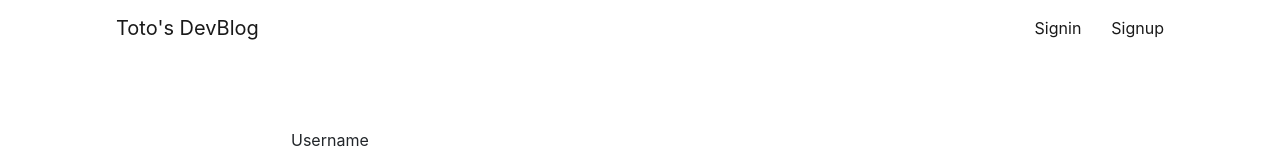
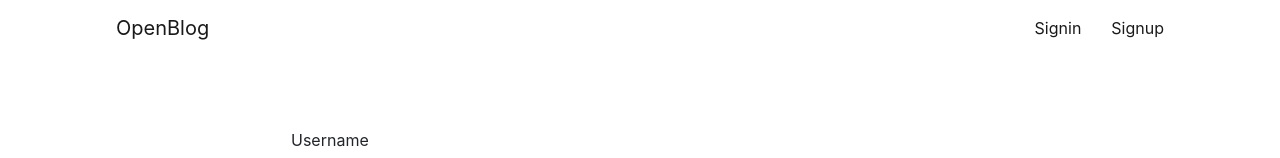
Before and after one commit to Totoratsu/OpenBlog, a Next.js app in the folder frontend/: page /signup in a window 1280 px wide. Shown: the top 158 px of the page. Built offline with nearby package versions, Linux system fonts and the light colour scheme.

Commit message:
Travis bugfix & Added Screenshots

```diff
--- a/frontend/src/components/Header.tsx
+++ b/frontend/src/components/Header.tsx
@@ -42,7 +42,7 @@ const Header = (): JSX.Element => {
 				<Link href="/">
 					<Navbar.Brand>
 						<Link href="/">
-							<a className="atitle">{"Toto's DevBlog"}</a>
+							<a className="atitle">OpenBlog</a>
 						</Link>
 					</Navbar.Brand>
 				</Link>
```
Also changed, not shown: frontend/src/pages/post/[postId].tsx (+14 -2 lines), 2 other files (tests, documents, lock files or other folders).
